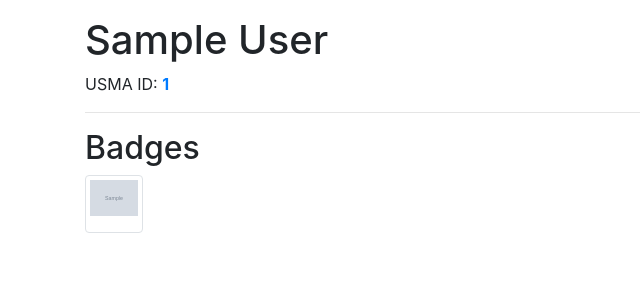
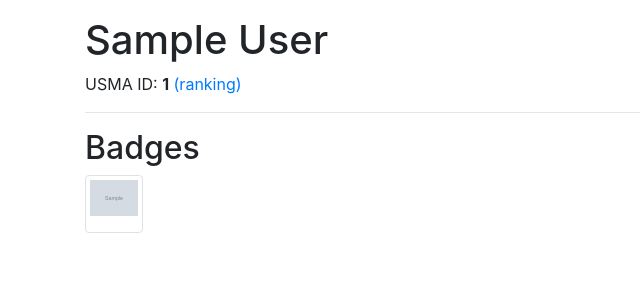
Before and after one commit to riichi/kcc3, a Django app: page /player/1 in a window 1280 px wide. Shown: the top 300 px of the page, without its empty margins (0-640 px from the left). Run offline with Django 3.2, Linux system fonts and the light colour scheme; tables that the repository leaves empty hold one stand-in row (values such as "Sample post"); grey boxes marked "Sample" are stand-in pictures; parts of the project's set-up code (start-up, migrations or seed data) failed here and were passed over; some libraries are stand-ins or nearby versions.

Commit message:
Make USMA ranking link more explicit

```diff
--- a/common/templates/common/player_detail.html
+++ b/common/templates/common/player_detail.html
@@ -6,9 +6,10 @@
         <h1>{{ object.first_name }} {{ object.last_name }}</h1>
         USMA ID:
         {% if object.usma_id %}
+            <span class="font-weight-bold">{{ object.usma_id }}</span>
             <a href="https://ranking.cvgo.re/ranking/player/{{ object.usma_id }}"
-               target="_blank" class="font-weight-bold">
-                {{ object.usma_id }}
+               target="_blank">
+                (ranking)
             </a>
         {% else %}
             <span class="font-italic">None</span>
```
